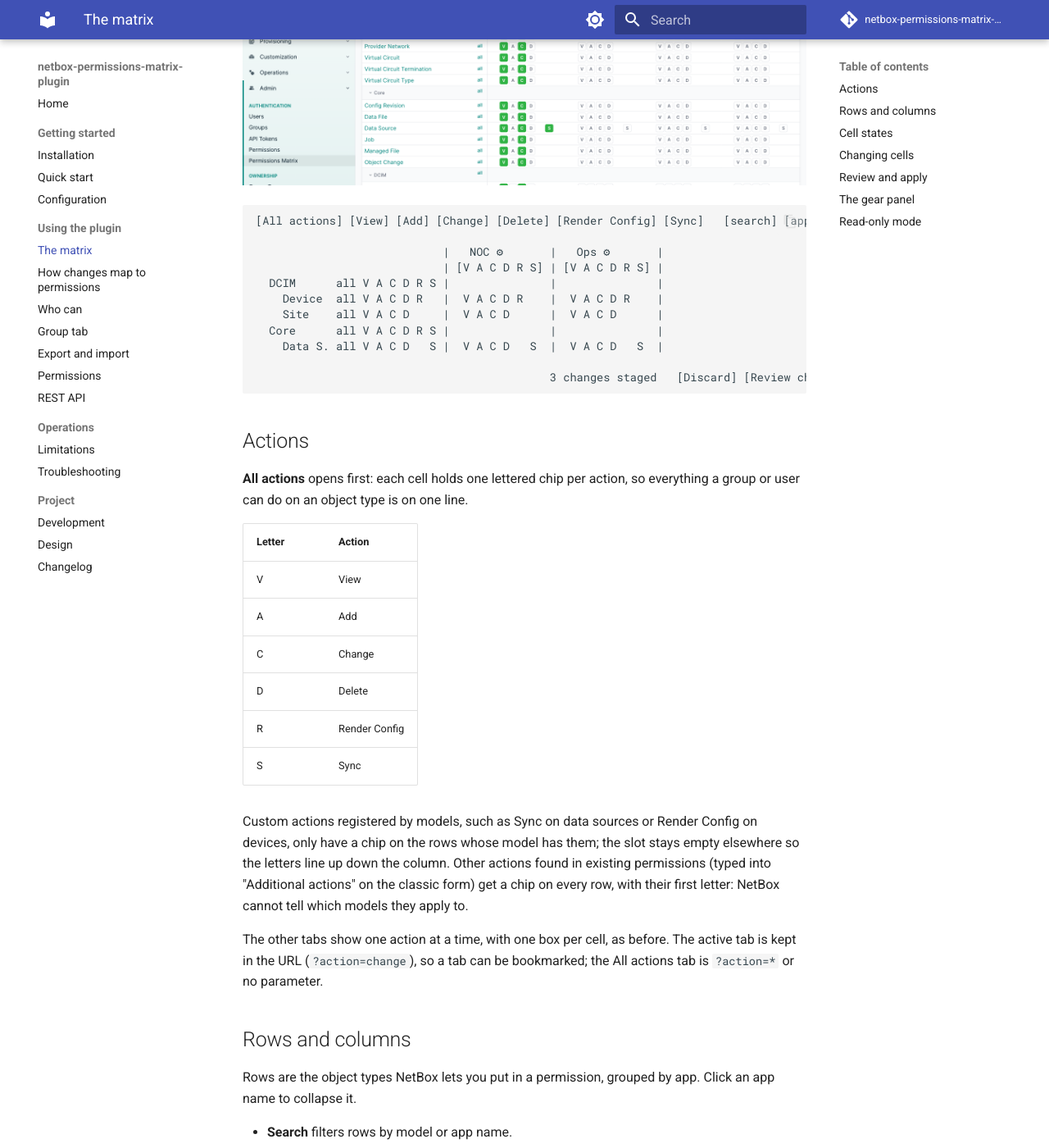
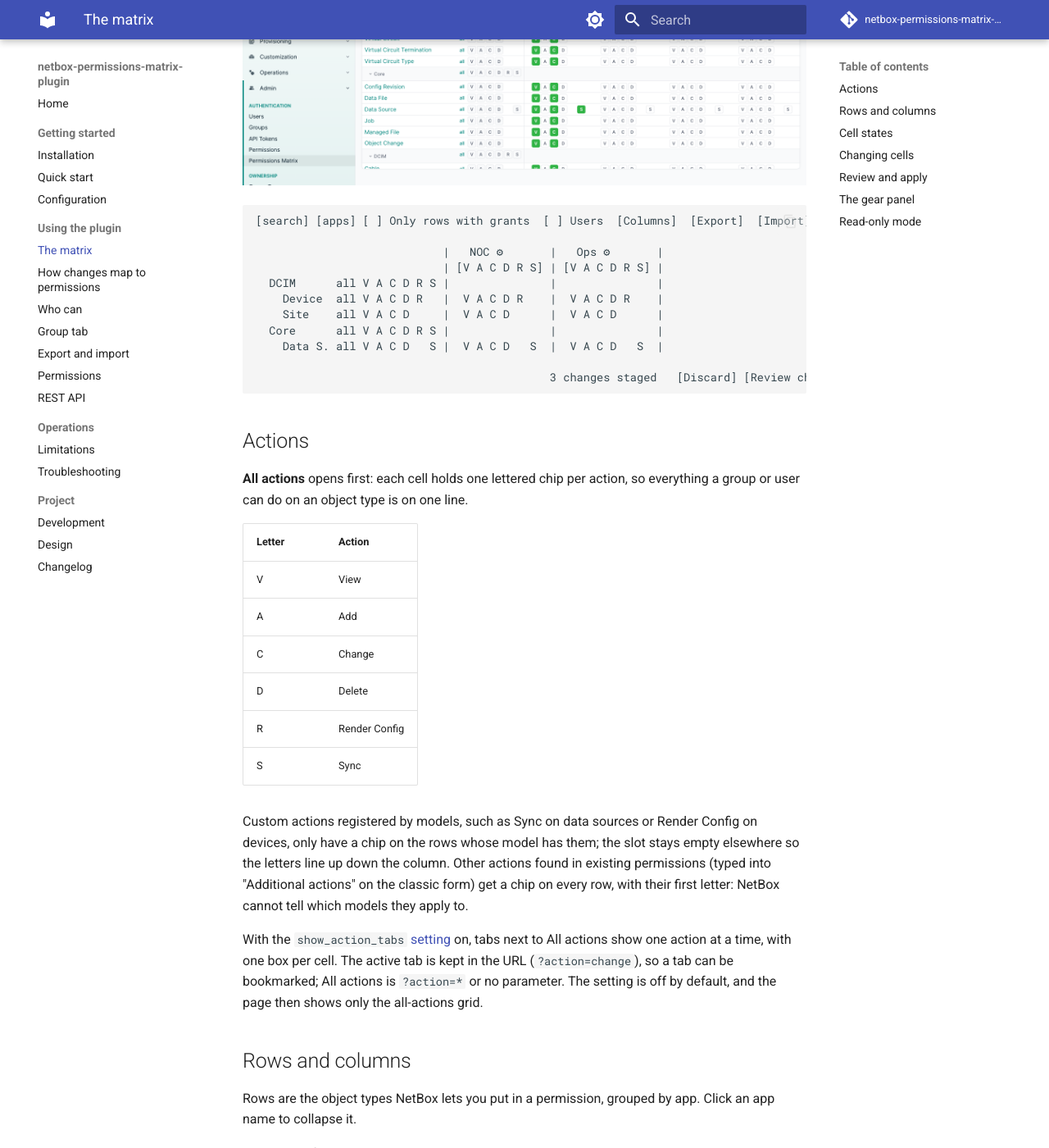
Before and after one commit to thomaschristory/netbox-permissions-matrix-plugin, an MkDocs documentation site: the page built from docs/matrix.md, in a window 1280 px wide and 1400 px high, scrolled down 425 px. Shown: the whole window at 82% size. Built offline with MkDocs 1.6.1 and Material for MkDocs 9.7.7, drawn with Linux system fonts in a browser that asks for light colours; comment, search, counter and statistics services are not loaded; some of the changed text lies outside the part shown.

Commit message:
feat: action tabs behind the show_action_tabs setting, off by default

````diff
--- a/docs/matrix.md
+++ b/docs/matrix.md
@@ -5,7 +5,7 @@
 ![The matrix with every action, only rows with grants](img/matrix.png)
 
 ```
-[All actions] [View] [Add] [Change] [Delete] [Render Config] [Sync]   [search] [apps] [ ] Only rows with grants ...
+[search] [apps] [ ] Only rows with grants  [ ] Users  [Columns]  [Export]  [Import]
 
                             |   NOC ⚙       |   Ops ⚙       |
                             | [V A C D R S] | [V A C D R S] |
@@ -37,8 +37,9 @@
 found in existing permissions (typed into "Additional actions" on the classic form) get a chip on every row, with
 their first letter: NetBox cannot tell which models they apply to.
 
-The other tabs show one action at a time, with one box per cell, as before. The active tab is kept in the URL
-(`?action=change`), so a tab can be bookmarked; the All actions tab is `?action=*` or no parameter.
+With the `show_action_tabs` [setting](configuration.md) on, tabs next to All actions show one action at a time, with
+one box per cell. The active tab is kept in the URL (`?action=change`), so a tab can be bookmarked; All actions is
+`?action=*` or no parameter. The setting is off by default, and the page then shows only the all-actions grid.
 
 ## Rows and columns
 
@@ -77,7 +78,7 @@
 Click a chip (or a box on a single-action tab) to toggle it between granted and not granted. A constrained or
 disabled one becomes granted on the first click; the second click revokes it completely.
 
-On the All actions tab, each column header has a row of letters: click one to toggle that action for the whole
+In the all-actions grid, each column header has a row of letters: click one to toggle that action for the whole
 column. Each row and app section reads **all V A C D ...**: **all** toggles every action in every visible column,
 and a letter toggles only that action, for example **D** on the Device row gives or takes delete on Device for
 every group shown. On a single-action tab, column headers, rows and app sections have an **all** toggle for that
@@ -98,8 +99,8 @@
 
 ## The gear panel
 
-The gear next to a column name opens a panel listing the group's or user's permissions: all of them on the All
-actions tab, the ones granting the action on a single-action tab. Each shows its actions and how many object types
+The gear next to a column name opens a panel listing the group's or user's permissions: all of them in the
+all-actions grid, the ones granting the action on a single-action tab. Each shows its actions and how many object types
 it covers, and links to its page in NetBox. Open one to edit:
 
 - name and description;
--- a/netbox_permissions_matrix_plugin/static/netbox_permissions_matrix_plugin/matrix.js
+++ b/netbox_permissions_matrix_plugin/static/netbox_permissions_matrix_plugin/matrix.js
@@ -33,7 +33,8 @@
   const listParam = (name) => params.getAll(name).filter(Boolean);
 
   const state = {
-    action: params.get("action") || root.dataset.action || "*",
+    // The server sends "*" when the action tabs are off, so the URL cannot pick a single action then.
+    action: $(".pm-tabs") ? params.get("action") || root.dataset.action || "*" : "*",
     includeUsers: params.has("users") ? params.get("users") === "1" : root.dataset.showUsers === "true",
     // Column keys picked in the column dialog ("group:3", "user:7"); null shows every column.
     shown: params.has("group_id") || params.has("user_id")
@@ -97,7 +98,7 @@
   function filterParams() {
     const next = new URLSearchParams();
     if (mode === "matrix") {
-      next.set("action", state.action);
+      if ($(".pm-tabs")) next.set("action", state.action);
       if (state.includeUsers) next.set("users", "1");
       if (state.shown) {
         for (const key of state.shown) {
````
Also changed, not shown: CHANGELOG.md (+3 -1 lines), README.md (+1 -1 lines), docs/DESIGN.md (+3 -2 lines), docs/configuration.md (+2 -0 lines), docs/export-import.md (+1 -1 lines), docs/limitations.md (+2 -2 lines), docs/quickstart.md (+1 -1 lines), docs/img/matrix.png, 4 other files.
